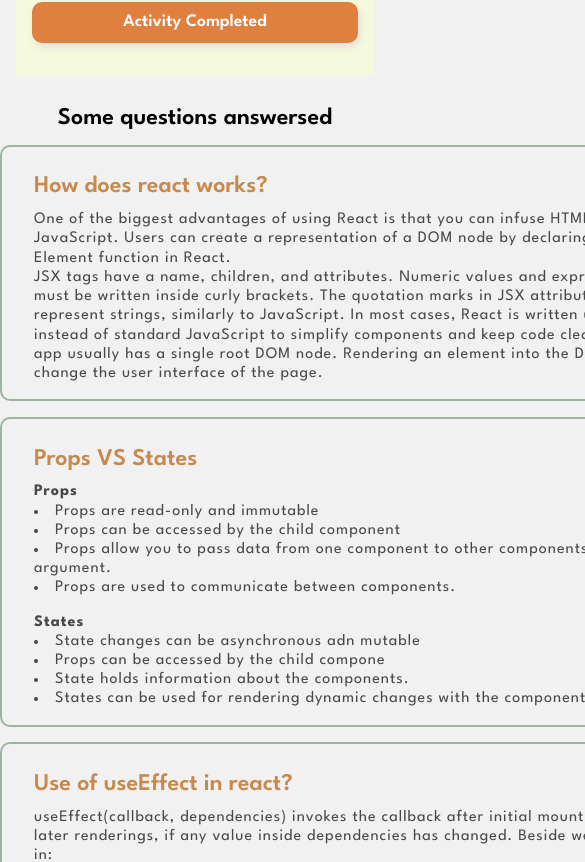
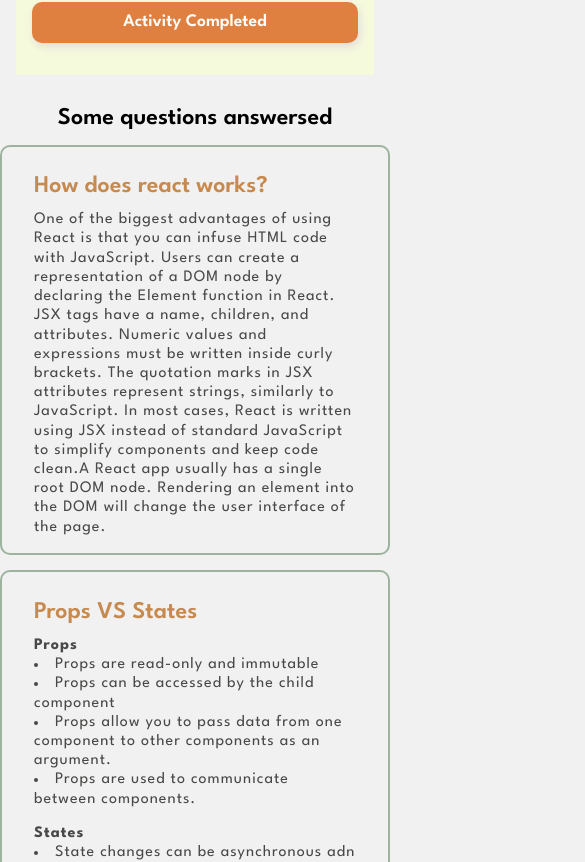
Before and after one commit to Ashikur540/ultra-active-club, a React (Create React App) app: page / in a window 390 px wide. Shown: the part 3500-4362 px from the top of the page, 585 px wide, since content can reach past the window. Built offline with nearby package versions, Linux system fonts and the light colour scheme.

Commit message:
card responsive ness added

```diff
--- a/src/Components/FAQ/Faq.css
+++ b/src/Components/FAQ/Faq.css
@@ -13,7 +13,7 @@
   text-align: left;
   padding: 1rem 2rem;
   border: 2px solid rgb(157, 179, 159);
-  width: 40rem;
+  max-width: 40rem;
   margin: 4% auto;
   border-radius: 10px;
 }
```
